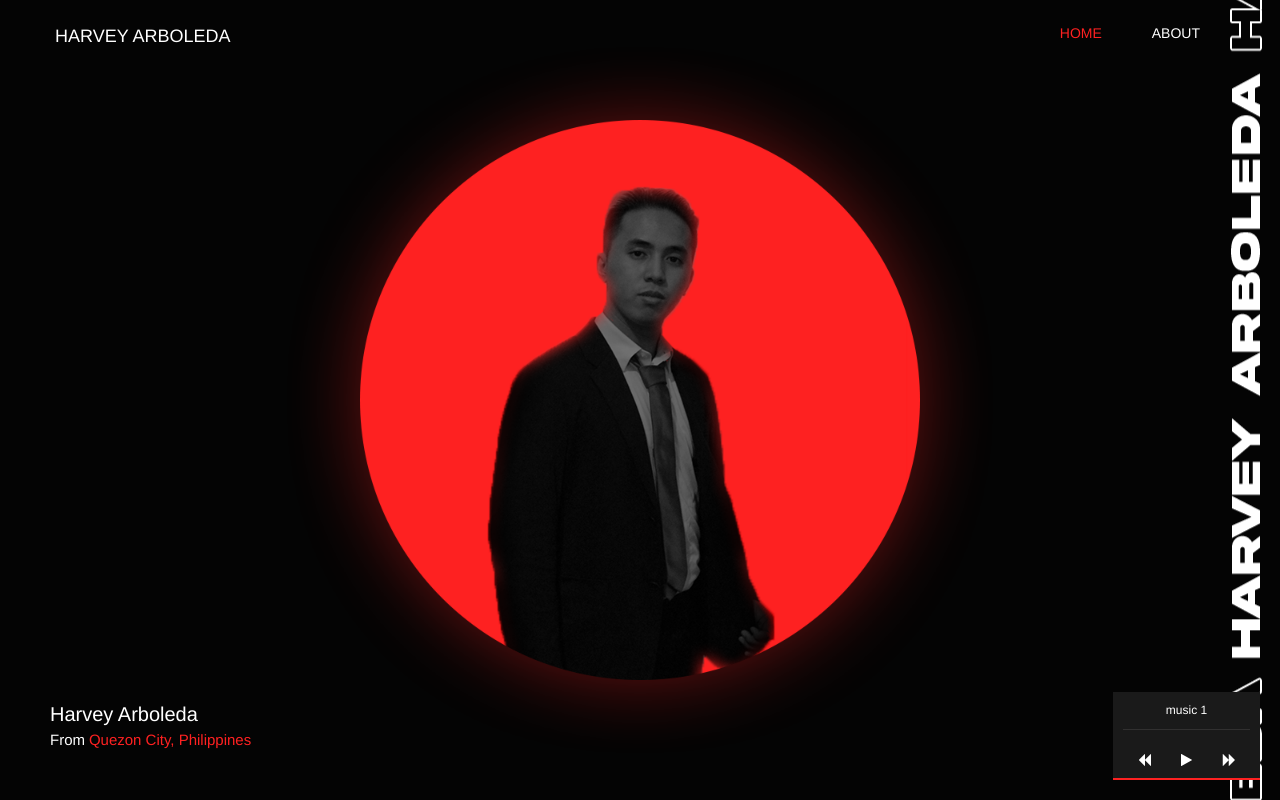
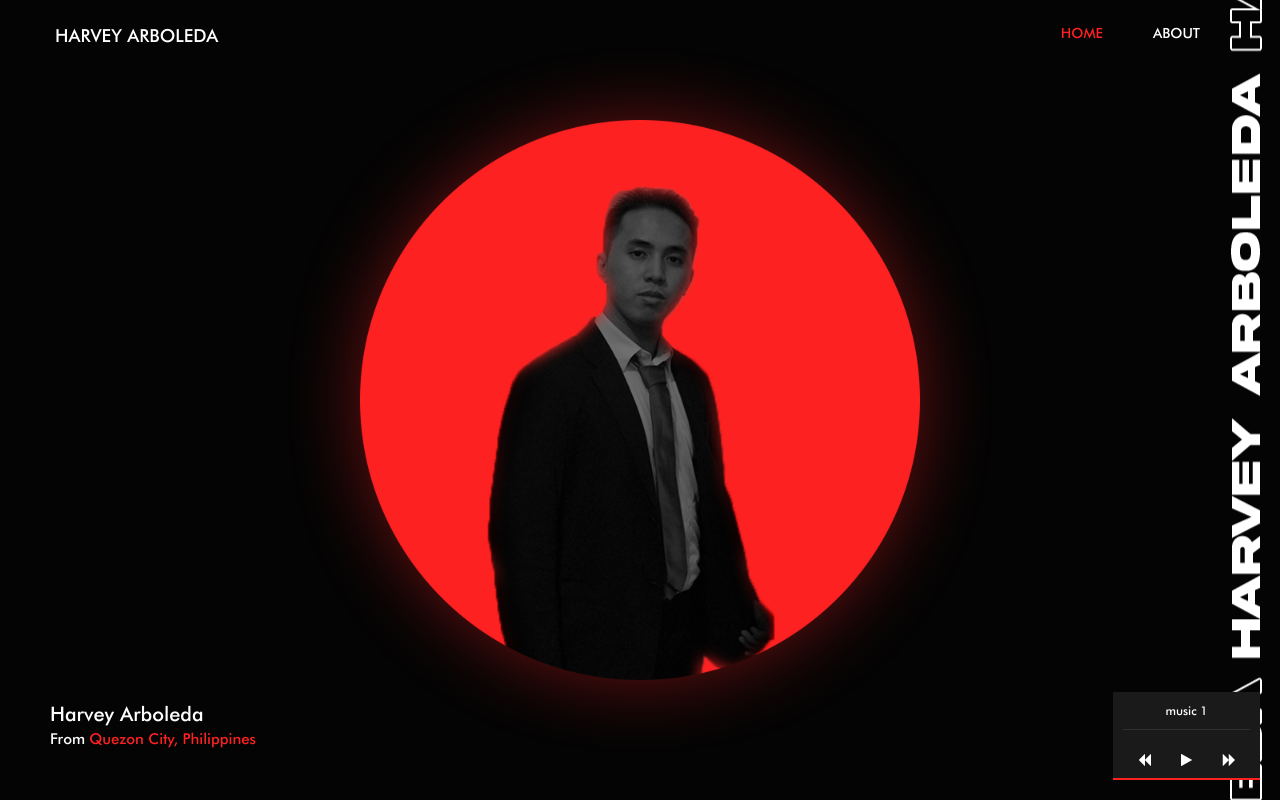
Before and after one commit to nazarenolyle/harveyarboleda.github.io, a plain HTML site: page index.html in a window 1280 px wide. Drawn offline with Linux system fonts and the light colour scheme.

Commit message:
Update style.css

```diff
--- a/css/style.css
+++ b/css/style.css
@@ -1,11 +1,11 @@
-// credits to onlinewebfonts
-@font-face {font-family: "Futura";
-    src: url("../fonts/0f56c874ba695191e7f4cab237447698.eot"); /* IE9*/
-    src: url("../fonts/0f56c874ba695191e7f4cab237447698.eot?#iefix") format("embedded-opentype"), /* IE6-IE8 */
-    url("../fonts/0f56c874ba695191e7f4cab237447698.woff2") format("woff2"), /* chrome firefox */
-    url("../fonts/0f56c874ba695191e7f4cab237447698.woff") format("woff"), /* chrome firefox */
-    url("../fonts/0f56c874ba695191e7f4cab237447698.ttf") format("truetype"), /* chrome firefox opera Safari, Android, iOS 4.2+*/
-    url("../fonts/0f56c874ba695191e7f4cab237447698.svg#Futura") format("svg"); /* iOS 4.1- */
+@font-face {
+  font-family: 'Futura';
+  src: url('../fonts/FuturaBT-Medium.eot?#iefix') format('embedded-opentype'),
+      url('../fonts/FuturaBT-Medium.woff') format('woff'),
+      url('../fonts/FuturaBT-Medium.ttf')  format('truetype'),
+      url('../fonts/FuturaBT-Medium.svg#FuturaBT-Medium') format('svg');
+  font-weight: 500;
+  font-style: normal;
 }
 
 html, body {
```
